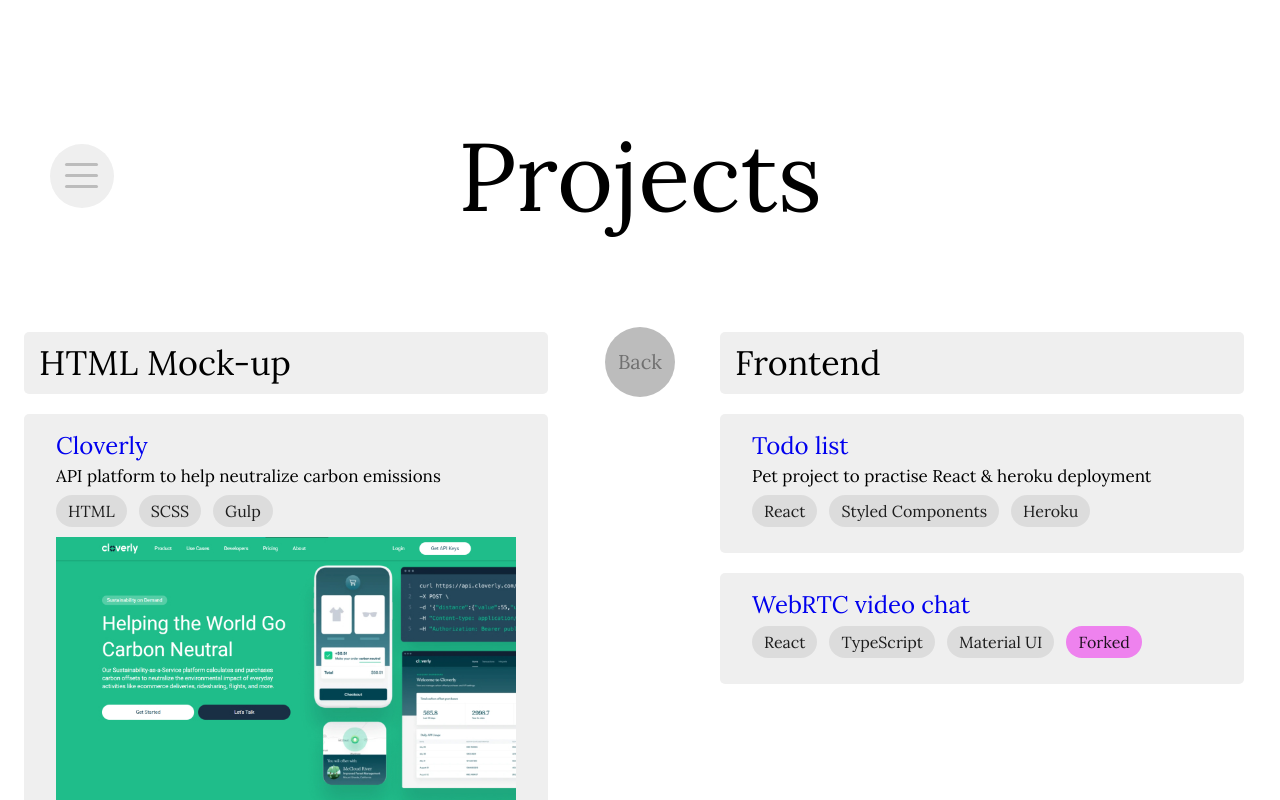
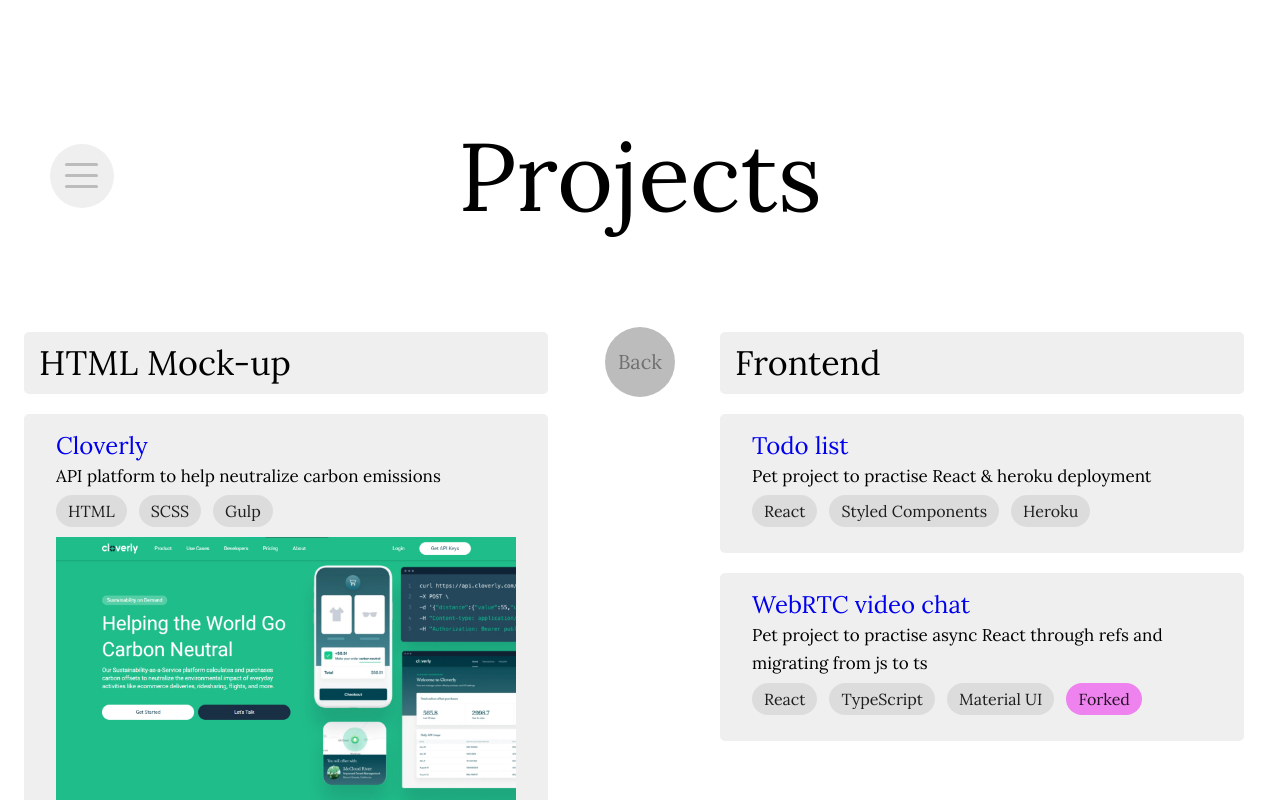
Before and after one commit to Dispersioned/web, a React (Create React App) app: page /projects in a window 1280 px wide. Built offline with nearby package versions, Linux system fonts and the light colour scheme.

Commit message:
fix project description

```diff
--- a/src/components/Projects/Projects.tsx
+++ b/src/components/Projects/Projects.tsx
@@ -89,7 +89,7 @@ const Projects: React.FC = () => {
               />
               <Project
                 title="WebRTC video chat"
-                description=""
+                description="Pet project to practise async React through refs and migrating from js to ts"
                 link="https://dispersioned.github.io/video-chat-webrtc/"
                 tags={['React', 'TypeScript', 'Material UI', 'Forked']}
               />
```
